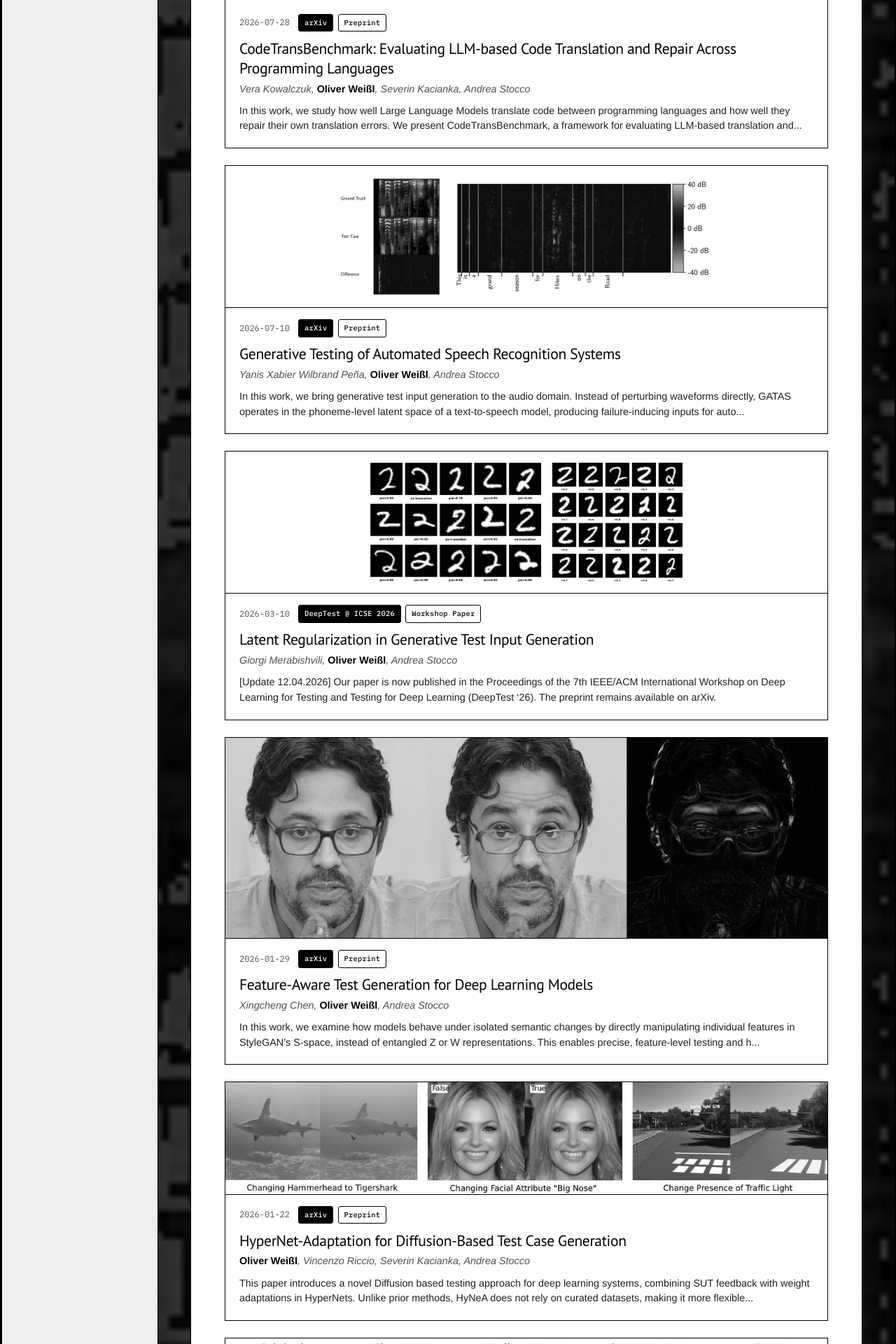
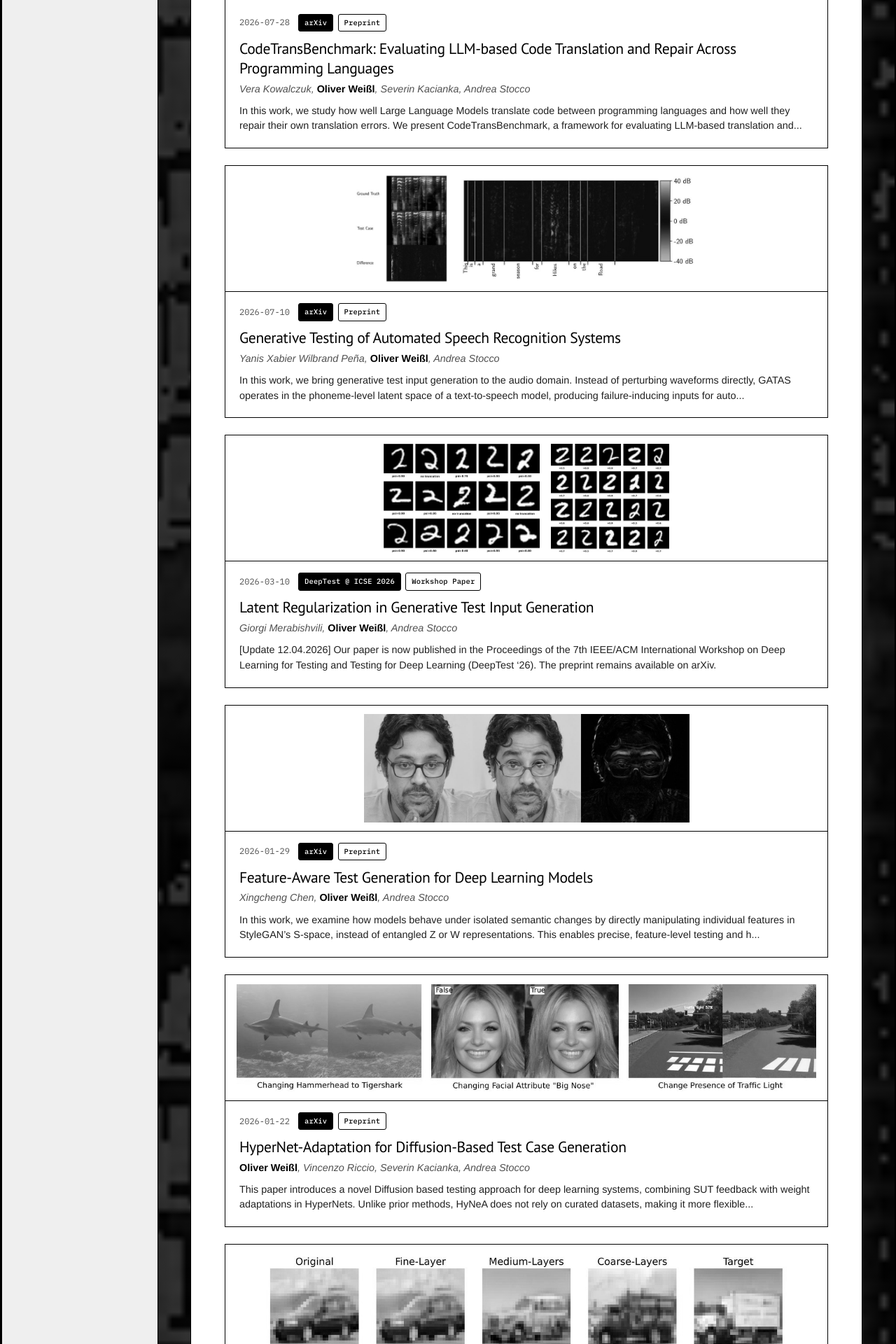
Before and after one commit to oliverweissl/oliverweissl.github.io, a Jekyll site: the page built from index.html, in a window 1280 px wide. Shown: the part 587-2507 px from the top of the page at 70% size. Built offline with Jekyll 4.4.1, drawn with Linux system fonts in a browser that asks for light colours; nearby versions of some CDN libraries; the list of posts is cut into pages by our own code.

Commit message:
Uniform preview frame height on post cards, morphnov figure preview
Co-Authored-By: Claude Opus 5.5 (1M context) <noreply@anthropic.com>

```diff
--- a/public/css/refresh.css
+++ b/public/css/refresh.css
@@ -238,33 +238,38 @@
   transform: translate(-4px, -4px);
   box-shadow: 4px 4px 0 var(--ink);
 }
+/* Every preview sits in the same fixed-height frame, about the height of the text part */
+.post-card {
+  --teaser-h: 180px;
+}
 .post-card-teaser {
+  display: flex;
+  align-items: center;
+  justify-content: center;
+  gap: 1rem;
+  height: var(--teaser-h);
   margin: -1.25rem -1.25rem 1rem;
+  padding: .75rem 1rem;
   border-bottom: 1px solid var(--ink);
+  background: var(--paper);
   overflow: hidden;
 }
 .post-card-teaser img {
-  width: 100%;
+  flex: 0 1 auto;
+  min-width: 0;
+  width: auto;
+  height: auto;
+  max-width: 100%;
+  max-height: 100%;
   margin: 0;
   border-radius: 0;
+  object-fit: contain;
   filter: grayscale(1);
   transition: filter .3s ease;
 }
-/* Several separate figures side by side, e.g. when no wide teaser exists */
-.post-card-teaser-row {
-  display: flex;
-  justify-content: center;
-  gap: 1rem;
-  padding: 1rem;
-  background: var(--paper);
-}
+/* Several separate figures side by side share the frame height */
 .post-card-teaser-row img {
-  flex: 0 1 auto;
-  min-width: 0;
-  width: auto;
-  max-width: 100%;
-  height: 170px;
-  object-fit: contain;
+  height: 100%;
 }
 .post-card:hover .post-card-teaser img,
 .post-card:focus-within .post-card-teaser img {
@@ -333,8 +338,12 @@
   .post-card-title {
     font-size: 1.15rem;
   }
-  .post-card-teaser-row img {
-    height: 110px;
+  .post-card {
+    --teaser-h: 130px;
+  }
+  .post-card-teaser {
+    gap: .5rem;
+    padding: .5rem;
   }
 }
 
```
Also changed, not shown: _posts/2023-12-05-morphnov.md (+1 -0 lines), images/teasers/morphnov/fittest_robots.jpg (added).
